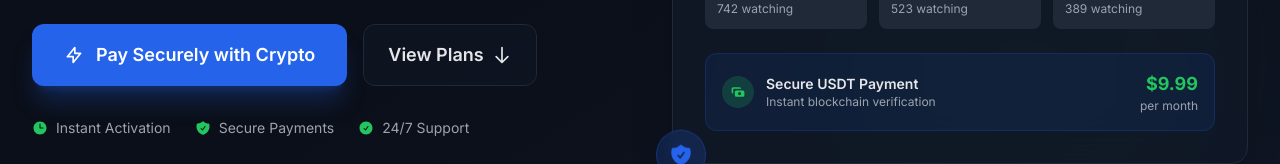
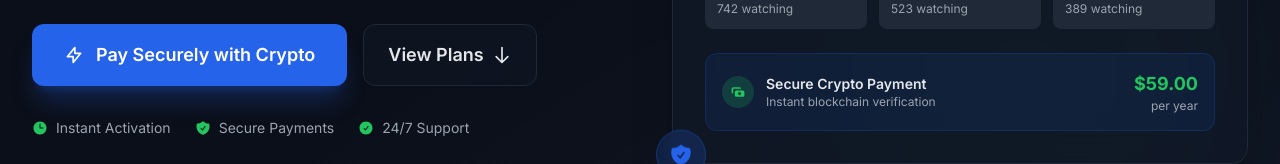
Before and after one commit to rabie1995/tvforall, a Next.js app: page / in a window 1280 px wide. Shown: the part 537-701 px from the top of the page. Built offline with nearby package versions, Linux system fonts and the light colour scheme.

Commit message:
Change payment display to per year pricing
- Updated price: .00 per year (was .99 per month)
- Changed 'USDT Payment' to 'Crypto Payment'
- Design unchanged

```diff
--- a/components/Hero.tsx
+++ b/components/Hero.tsx
@@ -158,13 +158,13 @@
                         </svg>
                       </div>
                       <div>
-                        <p className="font-semibold text-text text-sm">Secure USDT Payment</p>
+                        <p className="font-semibold text-text text-sm">Secure Crypto Payment</p>
                         <p className="text-xs text-text-muted">Instant blockchain verification</p>
                       </div>
                     </div>
                     <div className="text-right">
-                      <p className="text-lg font-bold text-secondary">$9.99</p>
-                      <p className="text-xs text-text-muted">per month</p>
+                      <p className="text-lg font-bold text-secondary">$59.00</p>
+                      <p className="text-xs text-text-muted">per year</p>
                     </div>
                   </div>
                 </div>
```
